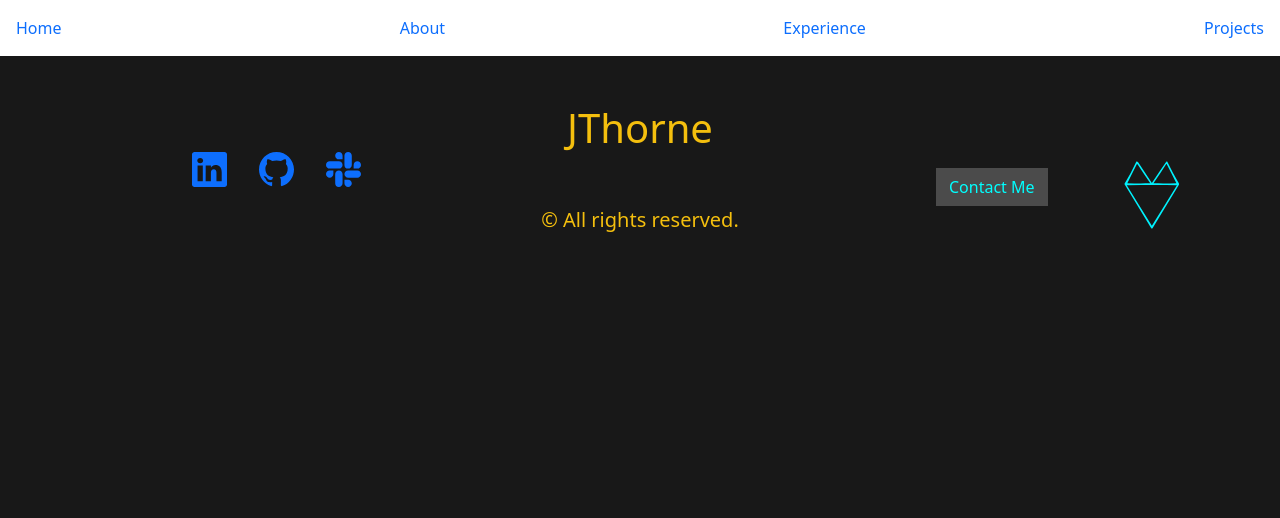
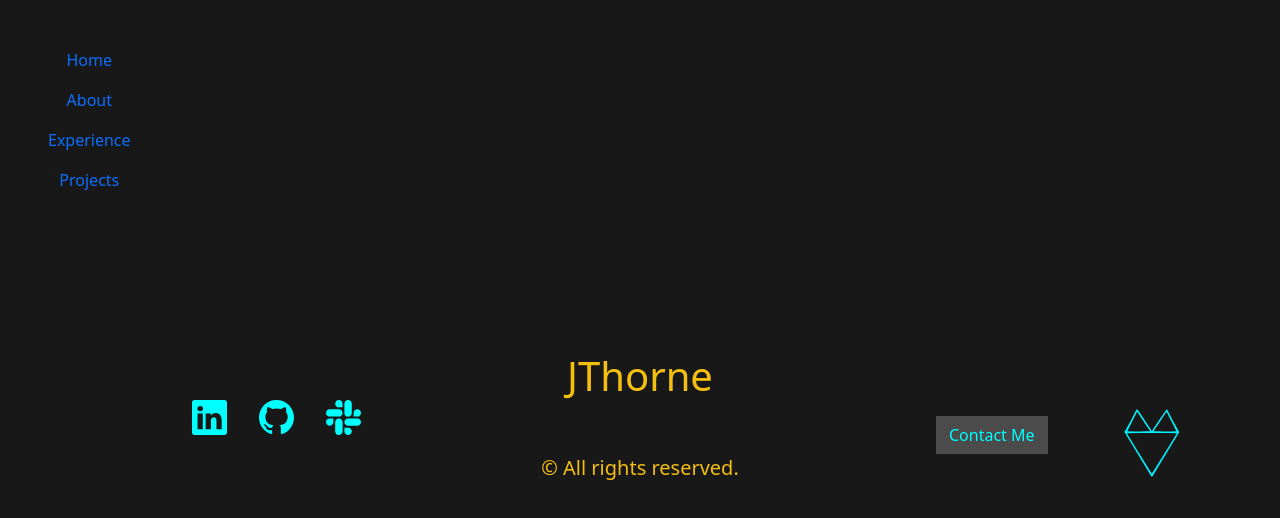
Before and after one commit to JThorneX/React-Portfolio, a React (Create React App) app: page / in a window 1280 px wide. Shown: the top 518 px of the page. Built offline with nearby package versions, Linux system fonts and the light colour scheme.

Commit message:
navbar start

```diff
--- a/src/components/Navbar/Navbar.js
+++ b/src/components/Navbar/Navbar.js
@@ -1,8 +1,10 @@
 import React from "react";
+import "./navbar.css";
 import { Link } from "react-router-dom";
 
 function Navbar() {
   return (
+    <div className="navbar-wrapper">
       <ul className="nav navbar">
         <li className="nav-item">
           <Link className="nav-link" to="/">
@@ -30,6 +32,7 @@ function Navbar() {
         </Link>
       </li> */}
       </ul>
+    </div>
   );
 }
 
--- a/src/components/Navbar/navbar.css
+++ b/src/components/Navbar/navbar.css
@@ -0,0 +1,10 @@
+.navbar-wrapper {
+  max-width: 6rem;
+  margin: 2rem;
+  height: 15rem;
+}
+
+.navbar-wrapper ul {
+  display: flex;
+  flex-direction: column;
+}
--- a/src/components/Socials/Socials.js
+++ b/src/components/Socials/Socials.js
@@ -10,17 +10,17 @@ function Socials() {
     <>
       <div>
         <a href="https://linkedin.com" target="_blank" className="socials-icon">
-          <BsLinkedin size="35" />
+          <BsLinkedin size="35" color="cyan" />
         </a>
       </div>
       <div>
         <a href="https://github.com" target="_blank" className="socials-icon">
-          <BsGithub size="35" />
+          <BsGithub size="35" color="cyan" />
         </a>
       </div>
       <div>
         <a href="https://slack.com" target="_blank" className="socials-icon">
-          <BsSlack size="35" />
+          <BsSlack size="35" color="cyan" />
         </a>
       </div>
     </>
--- a/src/index.css
+++ b/src/index.css
@@ -7,6 +7,7 @@
   --white: rgb(242, 242, 242);
 }
 
-html {
+body {
+  height: 100vh;
   background-color: var(--dark-bg);
 }
```
Also changed, not shown: public/index.html (+0 -9 lines). Lines whose indentation alone changed are shown as unchanged.
